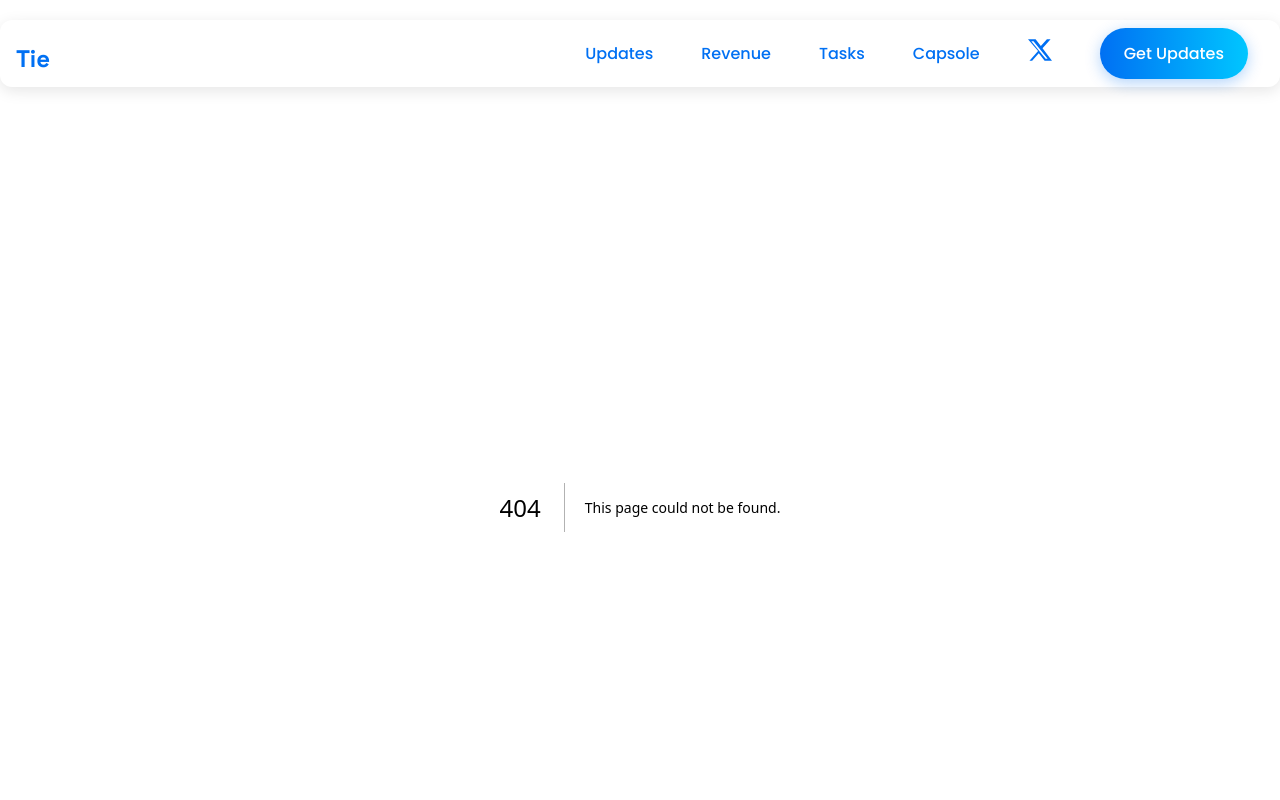
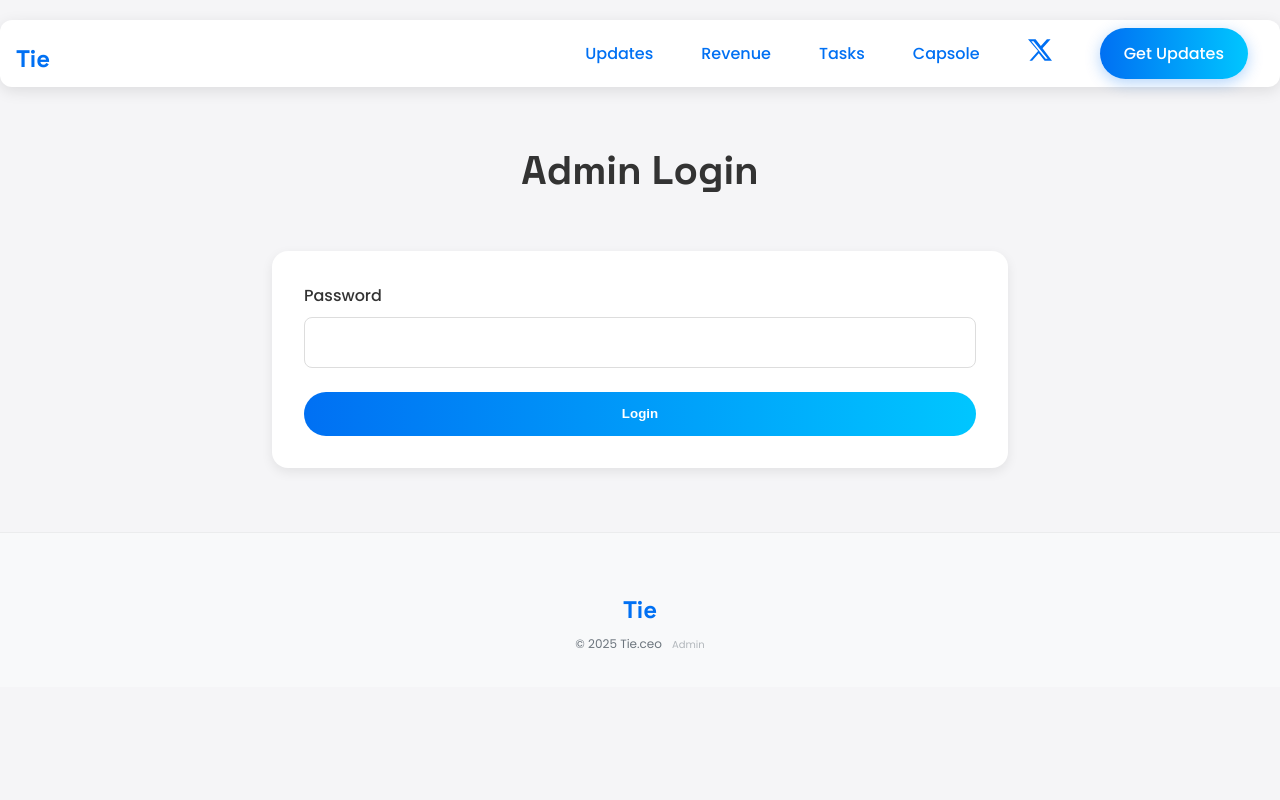
Before and after one commit to TieLove333/tieceo, a Next.js app: page /admin in a window 1280 px wide. Before the commit this address had no page. Shown: the top 800 px of the page. Built offline with nearby package versions, Linux system fonts and the light colour scheme.

Commit message:
Add admin interface and updates system

```diff
--- /dev/null
+++ b/app/admin/page.js
@@ -0,0 +1,140 @@
+'use client';
+
+import { useState } from 'react';
+import { useRouter } from 'next/navigation';
+
+export default function AdminPage() {
+  const [title, setTitle] = useState('');
+  const [content, setContent] = useState('');
+  const [password, setPassword] = useState('');
+  const [isAuthenticated, setIsAuthenticated] = useState(false);
+  const [isSubmitting, setIsSubmitting] = useState(false);
+  const [message, setMessage] = useState('');
+
+  const router = useRouter();
+
+  const handleAuthenticate = (e) => {
+    e.preventDefault();
+    // Simple password check - in production, use proper authentication
+    if (password === 'tie2024') {
+      setIsAuthenticated(true);
+      setMessage('');
+    } else {
+      setMessage('Incorrect password');
+    }
+  };
+
+  const handleSubmit = async (e) => {
+    e.preventDefault();
+
+    if (!title || !content) {
+      setMessage('Please fill in all fields');
+      return;
+    }
+
+    setIsSubmitting(true);
+
+    try {
+      const response = await fetch('/api/updates', {
+        method: 'POST',
+        headers: {
+          'Content-Type': 'application/json',
+        },
+        body: JSON.stringify({
+          title,
+          content,
+          date: new Date().toISOString(),
+        }),
+      });
+
+      if (response.ok) {
+        setTitle('');
+        setContent('');
+        setMessage('Update published successfully!');
+        router.refresh();
+      } else {
+        setMessage('Failed to publish update');
+      }
+    } catch (error) {
+      setMessage('Error: ' + error.message);
+    } finally {
+      setIsSubmitting(false);
+    }
+  };
+
+  if (!isAuthenticated) {
+    return (
+      <main className="admin-page">
+        <section className="admin-header">
+          <h1>Admin Login</h1>
+        </section>
+
+        <section className="admin-form">
+          <form onSubmit={handleAuthenticate}>
+            <div className="form-group">
+              <label htmlFor="password">Password</label>
+              <input
+                type="password"
+                id="password"
+                value={password}
+                onChange={(e) => setPassword(e.target.value)}
+                required
+              />
+            </div>
+
+            {message && <div className="form-message error">{message}</div>}
+
+            <button type="submit" className="submit-button">
+              Login
+            </button>
+          </form>
+        </section>
+      </main>
+    );
+  }
+
+  return (
+    <main className="admin-page">
+      <section className="admin-header">
+        <h1>Publish Update</h1>
+        <p>Share your latest progress with your audience</p>
+      </section>
+
+      <section className="admin-form">
+        <form onSubmit={handleSubmit}>
+          <div className="form-group">
+            <label htmlFor="title">Title</label>
+            <input
+              type="text"
+              id="title"
+              value={title}
+              onChange={(e) => setTitle(e.target.value)}
+              required
+            />
+          </div>
+
+          <div className="form-group">
+            <label htmlFor="content">Content</label>
+            <textarea
+              id="content"
+              value={content}
+              onChange={(e) => setContent(e.target.value)}
+              rows="10"
+              required
+            ></textarea>
+          </div>
+
+          {message && <div className="form-message success">{message}</div>}
+
+          <button
+            type="submit"
+            className="submit-button"
+            disabled={isSubmitting}
+          >
+            {isSubmitting ? 'Publishing...' : 'Publish Update'}
+          </button>
+        </form>
+      </section>
+    </main>
+  );
+}
--- a/app/components/Footer.js
+++ b/app/components/Footer.js
@@ -1,4 +1,5 @@
 import TieLogo from './TieLogo'
+import Link from 'next/link'
 
 export default function Footer() {
   return (
@@ -9,6 +10,9 @@ export default function Footer() {
         </div>
         <div className="footer-copyright">
           © {new Date().getFullYear()} Tie.ceo
+          <span className="footer-admin-link">
+            <Link href="/admin">Admin</Link>
+          </span>
         </div>
       </div>
     </footer>
--- a/app/globals.css
+++ b/app/globals.css
@@ -249,7 +249,7 @@ body {
   }
 }
 
-/* Updates page styles */
+/* Updates page styles - Simplified */
 .updates-page {
   max-width: 800px;
   margin: 0 auto;
@@ -274,93 +274,31 @@ body {
   color: #666;
 }
 
-.updates-list {
+.empty-updates {
   display: flex;
-  flex-direction: column;
-  gap: 2rem;
+  justify-content: center;
+  align-items: center;
+  min-height: 300px;
 }
 
-.update-card {
-  background-color: white;
+.empty-state {
+  text-align: center;
+  background: white;
+  padding: 3rem;
   border-radius: 16px;
-  padding: 2rem;
   box-shadow: 0 4px 12px rgba(0, 0, 0, 0.08);
-  border: 1px solid rgba(0, 0, 0, 0.05);
-  transition: transform 0.3s ease, box-shadow 0.3s ease;
+  max-width: 500px;
 }
 
-.update-card:hover {
-  transform: translateY(-5px);
-  box-shadow: 0 8px 24px rgba(0, 0, 0, 0.12);
-  border-color: rgba(0, 112, 243, 0.2);
-}
-
-.update-date {
-  font-size: 0.9rem;
-  color: #0070f3;
-  font-weight: 600;
-  margin-bottom: 0.5rem;
-}
-
-.update-title {
+.empty-state h3 {
   font-size: 1.5rem;
-  font-weight: 600;
   color: #333;
   margin-bottom: 1rem;
   font-family: 'Space Grotesk', sans-serif;
 }
 
-.update-content {
+.empty-state p {
   color: #666;
-  line-height: 1.6;
-}
-
-.updates-filters {
-  display: flex;
-  justify-content: center;
-  margin-bottom: 2rem;
-}
-
-.tag-filters {
-  display: flex;
-  gap: 0.5rem;
-  flex-wrap: wrap;
-}
-
-.tag-filter {
-  background-color: transparent;
-  border: 1px solid #0070f3;
-  color: #0070f3;
-  padding: 0.5rem 1rem;
-  border-radius: 20px;
-  font-size: 0.9rem;
-  cursor: pointer;
-  transition: all 0.3s ease;
-}
-
-.tag-filter:hover, .tag-filter.active {
-  background-color: #0070f3;
-  color: white;
-}
-
-.update-header {
-  display: flex;
-  justify-content: space-between;
-  align-items: center;
-  margin-bottom: 1rem;
-}
-
-.update-tags {
-  display: flex;
-  gap: 0.5rem;
-}
-
-.update-tag {
-  background-color: rgba(0, 112, 243, 0.1);
-  color: #0070f3;
-  padding: 0.25rem 0.5rem;
-  border-radius: 12px;
-  font-size: 0.8rem;
 }
 
 /* Tasks Page Styles - Updated */
@@ -696,3 +634,170 @@ body {
   font-size: 12px;
   color: #6c757d;
 }
+
+.footer-admin-link {
+  margin-left: 10px;
+  opacity: 0.5;
+  font-size: 10px;
+}
+
+.footer-admin-link a {
+  color: #6c757d;
+  text-decoration: none;
+}
+
+.footer-admin-link a:hover {
+  text-decoration: underline;
+}
+
+/* Admin Page Styles */
+.admin-page {
+  max-width: 800px;
+  margin: 0 auto;
+  padding: 2rem;
+}
+
+.admin-header {
+  text-align: center;
+  margin-bottom: 3rem;
+}
+
+.admin-header h1 {
+  font-size: 2.5rem;
+  font-weight: 700;
+  color: #333;
+  margin-bottom: 1rem;
+  font-family: 'Space Grotesk', sans-serif;
+}
+
+.admin-header p {
+  font-size: 1.2rem;
+  color: #666;
+}
+
+.admin-form {
+  background: white;
+  padding: 2rem;
+  border-radius: 16px;
+  box-shadow: 0 4px 12px rgba(0, 0, 0, 0.08);
+}
+
+.form-group {
+  margin-bottom: 1.5rem;
+}
+
+.form-group label {
+  display: block;
+  margin-bottom: 0.5rem;
+  font-weight: 500;
+  color: #333;
+}
+
+.form-group input,
+.form-group textarea {
+  width: 100%;
+  padding: 0.75rem;
+  border: 1px solid #ddd;
+  border-radius: 8px;
+  font-family: inherit;
+  font-size: 1rem;
+}
+
+.form-group textarea {
+  resize: vertical;
+  min-height: 150px;
+}
+
+.submit-button {
+  background: linear-gradient(90deg, #0070f3, #00c6ff);
+  color: white;
+  border: none;
+  padding: 0.9rem 2rem;
+  border-radius: 50px;
+  font-weight: 600;
+  cursor: pointer;
+  transition: all 0.3s ease;
+  display: block;
+  width: 100%;
+  margin-top: 1rem;
+}
+
+.submit-button:hover {
+  transform: translateY(-2px);
+  box-shadow: 0 7px 20px rgba(0, 112, 243, 0.4);
+}
+
+.submit-button:disabled {
+  background: #ccc;
+  cursor: not-allowed;
+  transform: none;
+  box-shadow: none;
+}
+
+.form-message {
+  padding: 0.75rem;
+  border-radius: 8px;
+  margin-bottom: 1rem;
+}
+
+.form-message.error {
+  background-color: rgba(255, 0, 0, 0.1);
+  color: #d32f2f;
+}
+
+.form-message.success {
+  background-color: rgba(0, 200, 83, 0.1);
+  color: #00c853;
+}
+
+/* Update the updates list styles */
+.updates-list {
+  display: flex;
+  flex-direction: column;
+  gap: 2rem;
+}
+
+.update-card {
+  background-color: white;
+  border-radius: 16px;
+  padding: 2rem;
+  box-shadow: 0 4px 12px rgba(0, 0, 0, 0.08);
+  border: 1px solid rgba(0, 0, 0, 0.05);
+  transition: transform 0.3s ease, box-shadow 0.3s ease;
+}
+
+.update-card:hover {
+  transform: translateY(-5px);
+  box-shadow: 0 8px 24px rgba(0, 0, 0, 0.12);
+  border-color: rgba(0, 112, 243, 0.2);
+}
+
+.update-date {
+  font-size: 0.9rem;
+  color: #0070f3;
+  font-weight: 600;
+  margin-bottom: 0.5rem;
+}
+
+.update-title {
+  font-size: 1.5rem;
+  font-weight: 600;
+  color: #333;
+  margin-bottom: 1rem;
+  font-family: 'Space Grotesk', sans-serif;
+}
+
+.update-content {
+  color: #666;
+  line-height: 1.6;
+}
+
+.update-content p {
+  margin-bottom: 1rem;
+}
+
+.loading {
+  text-align: center;
+  padding: 2rem;
+  color: #666;
+}
--- /dev/null
+++ b/pages/api/updates.js
@@ -0,0 +1,63 @@
+import fs from 'fs';
+import path from 'path';
+
+export default async function handler(req, res) {
+  if (req.method === 'POST') {
+    try {
+      const { title, content, date } = req.body;
+
+      if (!title || !content) {
+        return res.status(400).json({ error: 'Missing required fields' });
+      }
+
+      const updatesFilePath = path.join(process.cwd(), 'data', 'updates.json');
+
+      // Create data directory if it doesn't exist
+      const dataDir = path.join(process.cwd(), 'data');
+      if (!fs.existsSync(dataDir)) {
+        fs.mkdirSync(dataDir);
+      }
+
+      // Read existing updates or create empty array
+      let updates = [];
+      if (fs.existsSync(updatesFilePath)) {
+        const fileContent = fs.readFileSync(updatesFilePath, 'utf8');
+        updates = JSON.parse(fileContent);
+      }
+
+      // Add new update
+      updates.unshift({
+        id: Date.now().toString(),
+        title,
+        content,
+        date,
+      });
+
+      // Write updates back to file
+      fs.writeFileSync(updatesFilePath, JSON.stringify(updates, null, 2));
+
+      return res.status(200).json({ success: true });
+    } catch (error) {
+      console.error('Error saving update:', error);
+      return res.status(500).json({ error: 'Failed to save update' });
+    }
+  } else if (req.method === 'GET') {
+    try {
+      const updatesFilePath = path.join(process.cwd(), 'data', 'updates.json');
+
+      if (!fs.existsSync(updatesFilePath)) {
+        return res.status(200).json([]);
+      }
+
+      const fileContent = fs.readFileSync(updatesFilePath, 'utf8');
+      const updates = JSON.parse(fileContent);
+
+      return res.status(200).json(updates);
+    } catch (error) {
+      console.error('Error reading updates:', error);
+      return res.status(500).json({ error: 'Failed to read updates' });
+    }
+  }
+
+  return res.status(405).json({ error: 'Method not allowed' });
+}
```
Also changed, not shown: app/updates/UpdatesList.js (added, +63 -0 lines), app/updates/page.js (+7 -27 lines).
